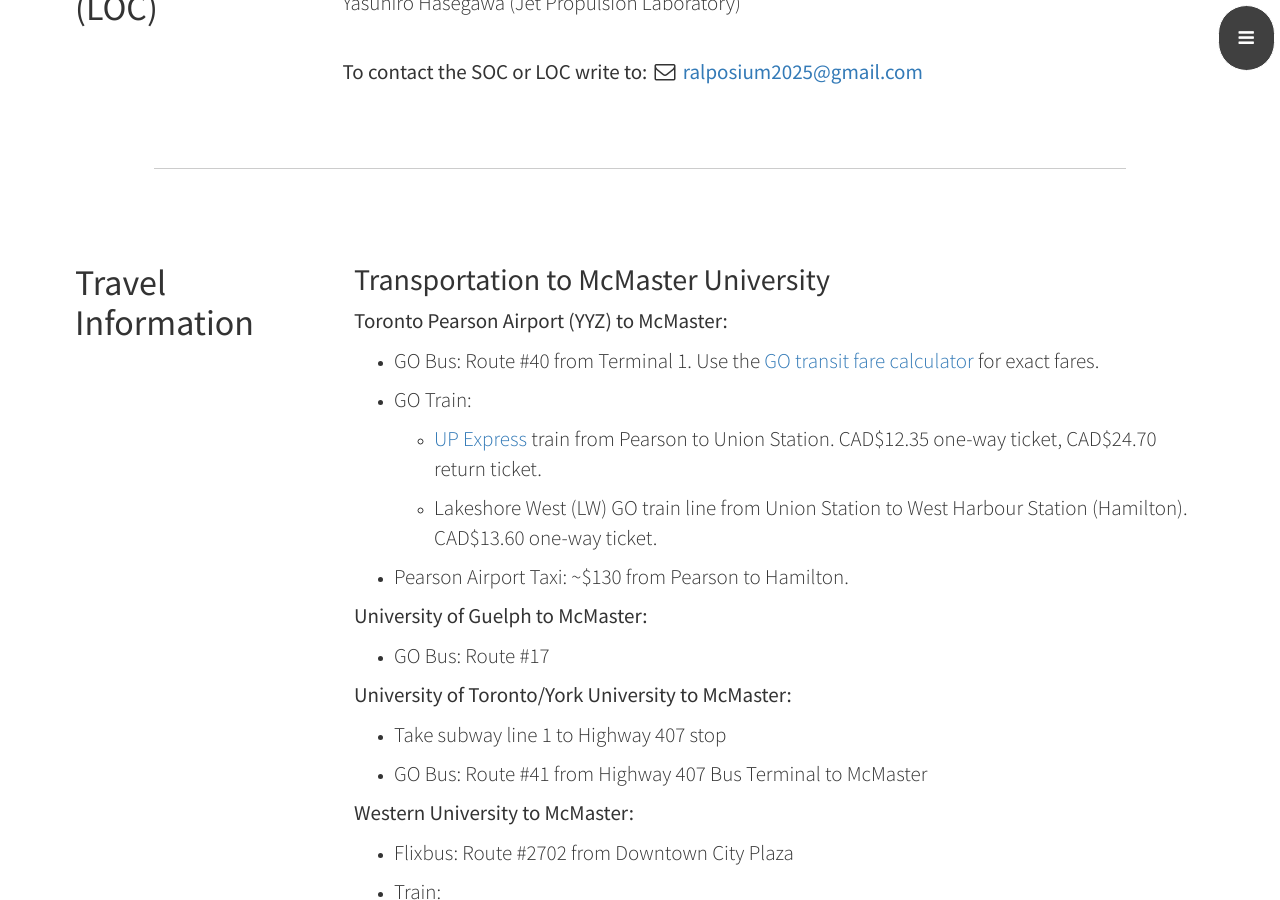
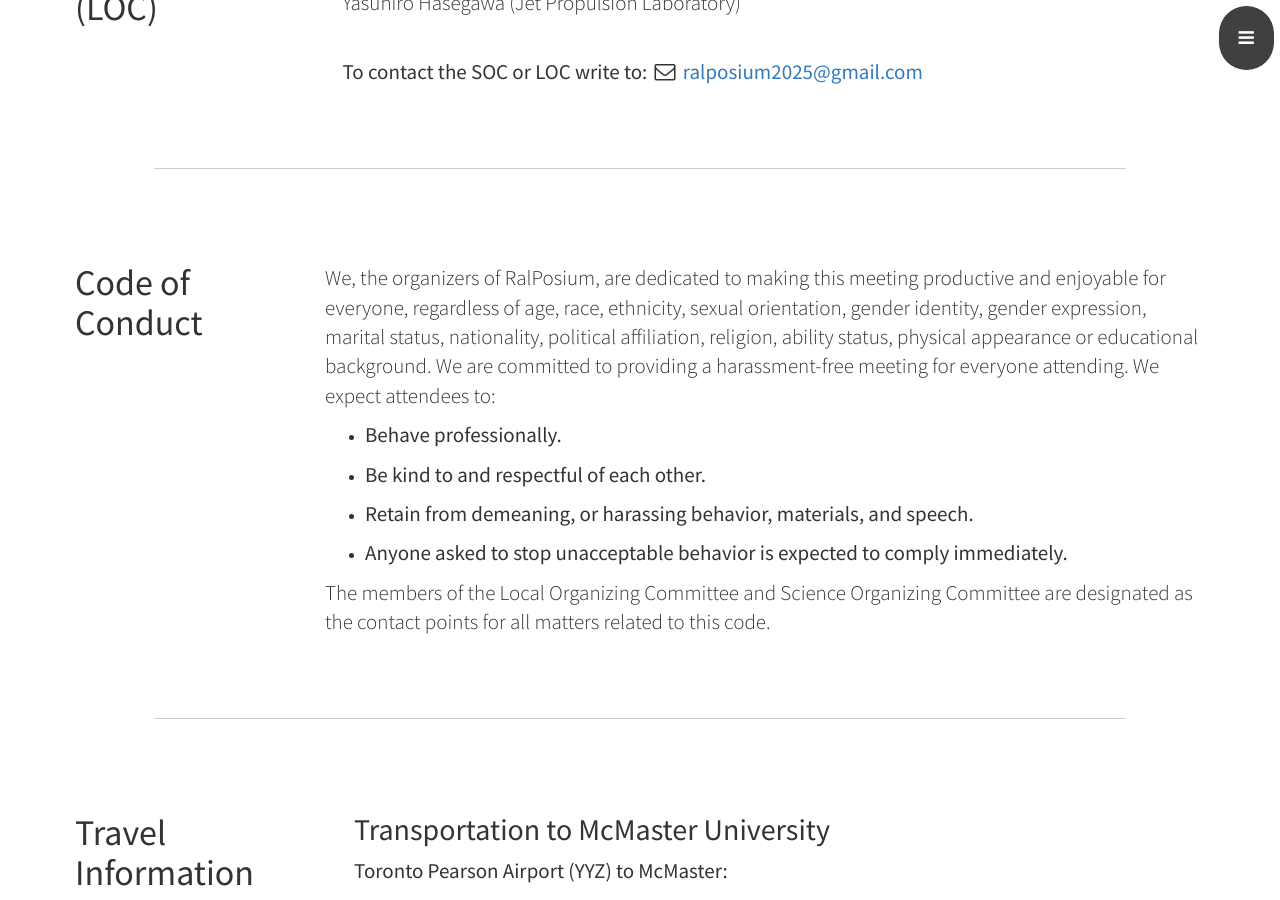
Before and after one commit to ralposium2025/ralposium2025.github.io, a Jekyll site: the page built from index.html, in a window 1280 px wide and 900 px high, scrolled down 4890 px. Built offline with Jekyll 4.4.1, drawn with Linux system fonts in a browser that asks for light colours.

```diff
--- /dev/null
+++ b/_includes/code-of-conduct.html
@@ -0,0 +1,30 @@
+<hr class="small">
+<section id="code-of-conduct" class="about">
+  <div class="container">
+
+    <!-- When & Where -->
+    <div class="section">
+      <div class="row">
+        <div class="title">
+          <h1>Code of Conduct</h1>
+        </div>
+        <div class="content">
+          <p class="lead" style="margin-top: 20px;">We, the organizers of RalPosium, are dedicated to making this meeting
+            productive and enjoyable for everyone, regardless of age, race, ethnicity, sexual orientation, gender
+            identity, gender expression, marital status, nationality, political affiliation, religion, ability status,
+            physical appearance or educational background. We are committed to providing a harassment-free meeting
+            for everyone attending. We expect attendees to:</p>
+              <ul>
+                <li><p class="lead"><b>Behave professionally.</b></p></li>
+                <li><p class="lead"><b>Be kind to and respectful of each other.</b></p></li>
+                <li><p class="lead"><b>Retain from demeaning, or harassing behavior, materials, and speech.</b></p></li>
+                <li><p class="lead"><b>Anyone asked to stop unacceptable behavior is expected to comply immediately.</b></p></li>
+              </ul>
+              <p class="lead">The members of the Local Organizing Committee and Science Organizing Committee are
+                designated as the contact points for all matters related to this code.</p>
+        </div>
+
+      </div>
+    </div>
+  </div>
+</section>
--- a/_includes/important-dates.html
+++ b/_includes/important-dates.html
@@ -24,49 +24,3 @@
     </div>
   </div>
 </section>
-
-
-
-
-<!-- CSS for collapsible -->
-<style>
-  .collapsible {
-    background-color: #777;
-    color:#f1f1f1;
-    cursor: pointer;
-    padding: 5px 5px 5px 5px;
-    width: 100%;
-    border: 5px solid white; /* Added white border */
-    text-align: left;
-    outline: none;
-    font-size: 15px;
-  }
-
-  .active, .collapsible:hover {
-    background-color: #555;
-  }
-
-  .content-collapsible {
-    padding: 0 18px;
-    display: none;
-    overflow: hidden;
-    background-color: #f1f1f1;
-    border: 4px solid white; /* Added white border */
-  }
-</style>
-
-<!-- JavaScript to toggle collapsible -->
-<script>
-  var coll = document.getElementsByClassName("collapsible");
-  for (var i = 0; i < coll.length; i++) {
-    coll[i].addEventListener("click", function() {
-      this.classList.toggle("active");
-      var content = this.nextElementSibling;
-      if (content.style.display === "block") {
-        content.style.display = "none";
-      } else {
-        content.style.display = "block";
-      }
-    });
-  }
-</script>
--- a/_includes/navigation.html
+++ b/_includes/navigation.html
@@ -32,6 +32,9 @@
     <li>
       <a href="#loc" onclick = $("#menu-close").click(); >LOC</a>
     </li>
+    <li>
+      <a href="#code-of-conduct" onclick = $("#menu-close").click(); >Code of Conduct</a>
+    </li>
     <!-- <li>
       <a href="#funding" onclick = $("#menu-close").click(); >Funding</a>
     </li> -->
--- a/_layouts/front.html
+++ b/_layouts/front.html
@@ -16,6 +16,7 @@
   {% include format.html %}
   {% include soc.html %}
   {% include loc.html %}
+  {% include code-of-conduct.html %}
   {% include travel-information.html %}
   {% include accommodations.html %}
   {% include map.html %}
```
Also changed, not shown: 1 other file.
